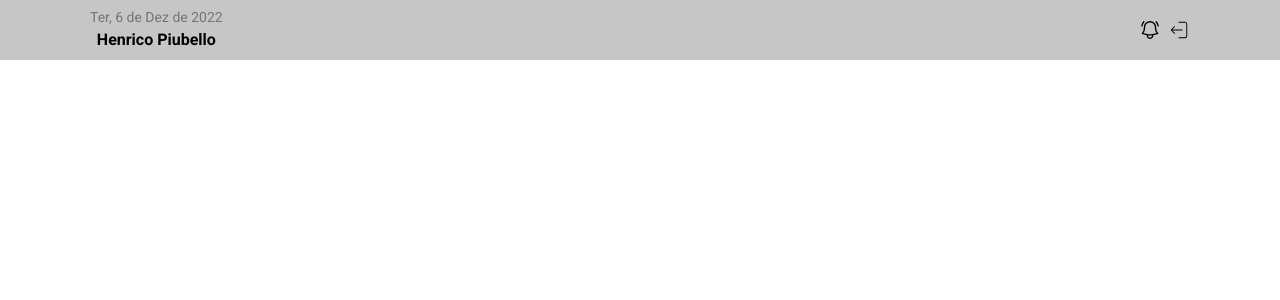
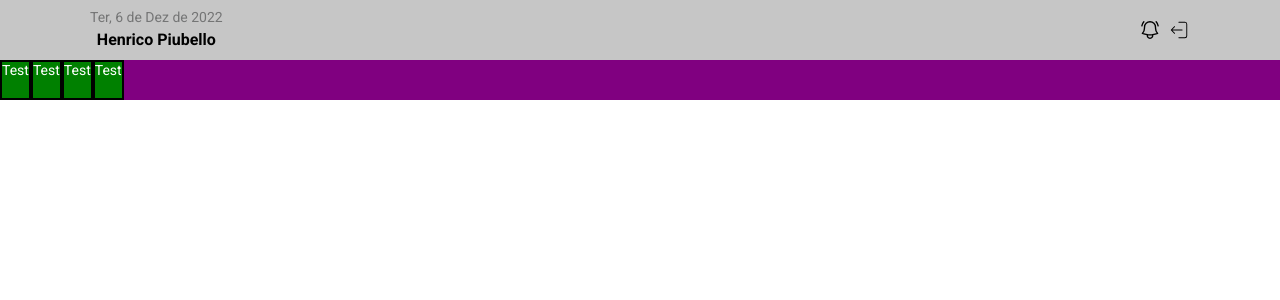
Before and after one commit to henricop/lucas-butcher, a React (Create React App) app in the folder web/: page /historico-vendas in a window 1280 px wide. Shown: the top 300 px of the page. Built offline with nearby package versions, Linux system fonts and the light colour scheme.

Commit message:
inicio historico vendas

```diff
--- /dev/null
+++ b/web/src/pages/HIstoricoVendas/index.jsx
@@ -0,0 +1,25 @@
+import ButtonDefault from '../../layout/components/ButtonDefault';
+import Input from '../../layout/components/Input';
+import Finder from '../../layout/components/Finder'
+import List from '../../layout/components/List';
+
+import { Container } from './styles';
+
+
+
+function HistoricoVendas(){
+  return(
+    <Container>
+      <div className='table' width='400px'>
+        <div className='row'>
+          <div className='item'>Test</div>
+          <div className='item'>Test</div>
+          <div className='item'>Test</div>
+          <div className='item'>Test</div>
+        </div>
+      </div>
+    </Container>
+  );
+}
+
+export default HistoricoVendas;
--- /dev/null
+++ b/web/src/pages/HIstoricoVendas/styles.js
@@ -0,0 +1,26 @@
+import styled from 'styled-components';
+
+
+export const Container = styled.div`
+
+  .table {
+    display:flex;
+    justify-content: center;
+    background: black;
+    color: white;
+  }
+
+  .row {
+    display:flex;
+    width: 100%;
+    height: 40px;
+    background: purple;
+  }
+
+  .item {
+    background: green;
+    border: solid;
+    border-color: black;
+    border-width: 2px;
+  }
+`;
--- a/web/src/routes.jsx
+++ b/web/src/routes.jsx
@@ -11,6 +11,7 @@ import Lote from './pages/Lote';
 import Promocoes from './pages/Promocoes';
 import CadastroProdutos from './pages/CadastroProdutos';
 import Devolucao from './pages/Devolucao';
+import HistoricoVendas from './pages/HIstoricoVendas';
 
 export default function Routes(){
   return(
@@ -25,6 +26,7 @@ export default function Routes(){
         <Route path="/promocoes" element={<Promocoes />} />
         <Route path="/cadastro-produtos" element={<CadastroProdutos />} />
         <Route path="/devolucao" element={<Devolucao />} />
+        <Route path="/historico-vendas" element={<HistoricoVendas />} />
     </MainRoutes>
   );
 }
```
